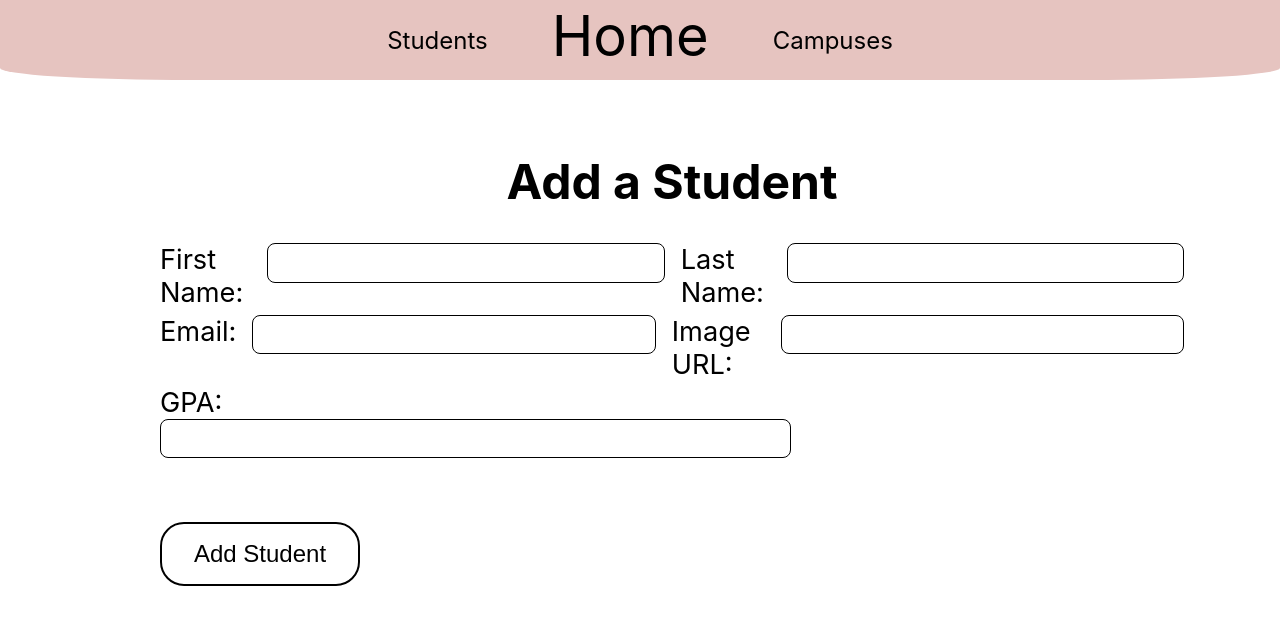
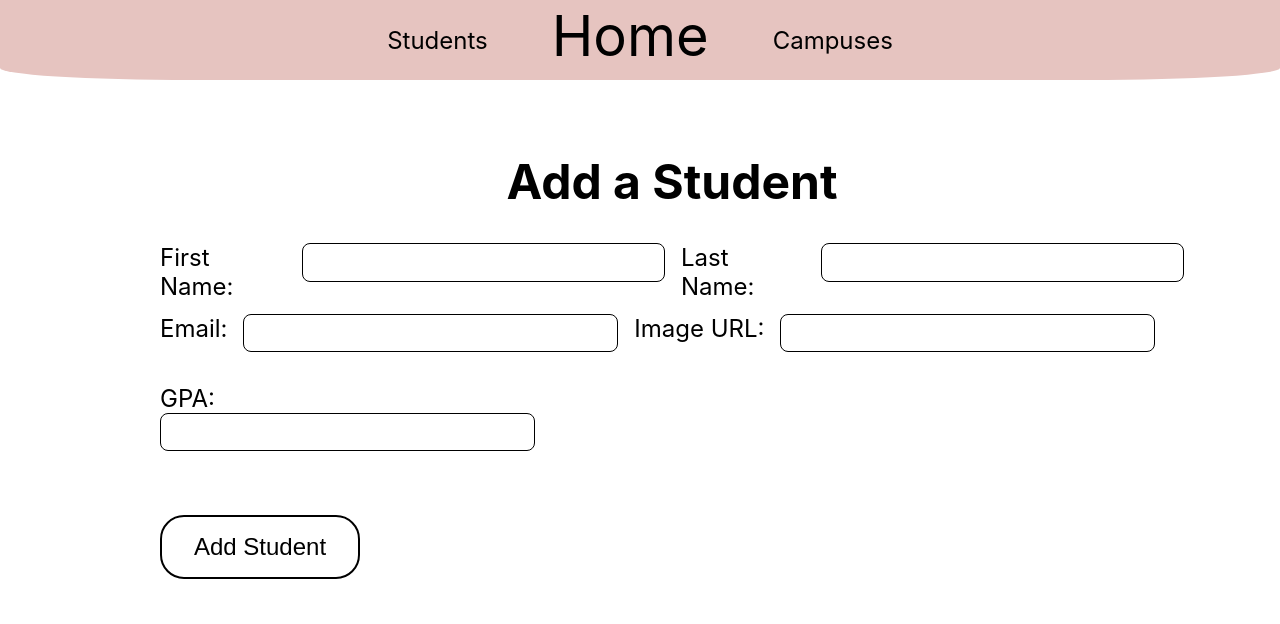
Before and after one commit to jjiang0595/TTP_CRUD, a React (Create React App) app in the folder frontend/: page /students/add in a window 1280 px wide. Shown: the top 624 px of the page. Built offline with nearby package versions, Linux system fonts and the light colour scheme.

Commit message:
styling update

```diff
--- a/frontend/src/components/students/AddStudent.module.scss
+++ b/frontend/src/components/students/AddStudent.module.scss
@@ -17,13 +17,13 @@
     width: inherit;
 
     &__label {
-      font-size: 1.7rem;
+      font-size: 1.5rem;
     }
 
     &__input {
       display: flex;
-      width: 60%;
-      font-size: 1.25rem;
+      width: 35%;
+      font-size: 1.2rem;
       padding: 0.45rem;
       border-radius: 0.5rem;
       border: 0.5px solid black;
```
